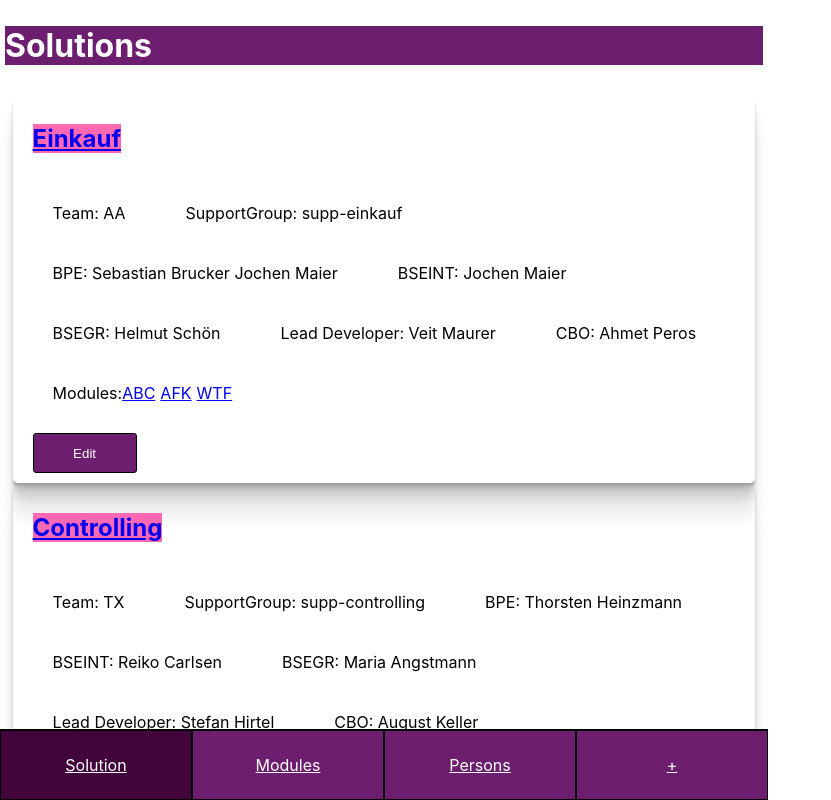
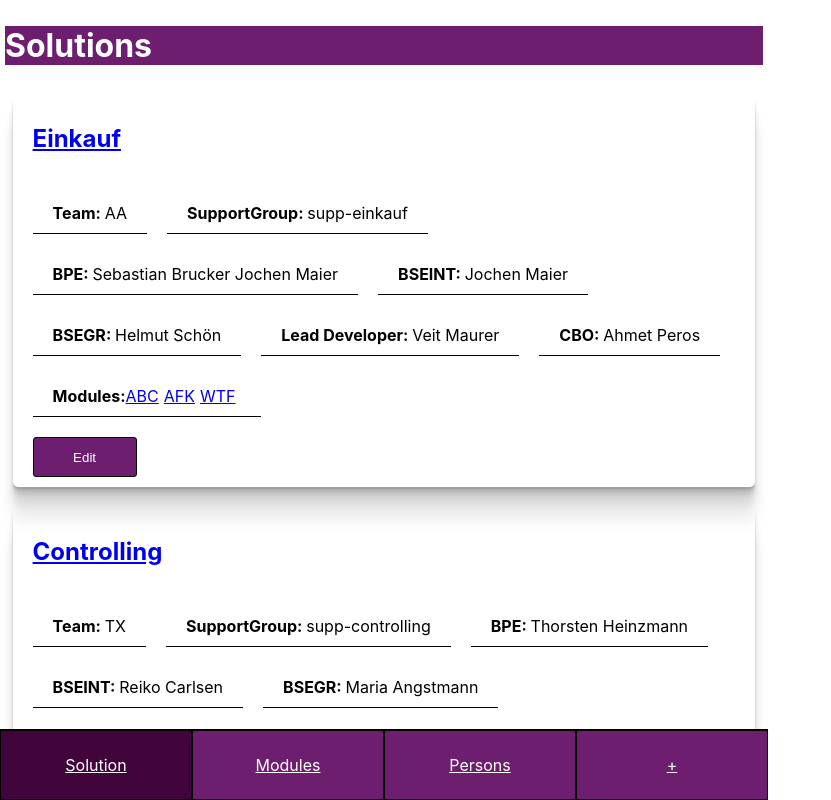
Before and after one commit to kochch1337/Capstone-Project, a Next.js app: page / in a window 1280 px wide. Shown: the top 800 px of the page, without its empty margins (0-831 px from the left). Built offline with nearby package versions, Linux system fonts and the light colour scheme.

Commit message:
update styling

```diff
--- a/components/Button/Button.styled.js
+++ b/components/Button/Button.styled.js
@@ -24,4 +24,12 @@ const ButtonStyled = styled.button`
   }
 `;
 
-export { ButtonStyled };
+const StyledButtonContainerCentered = styled.div`
+  display: flex;
+  justify-content: center;
+  align-items: center;
+  flex-direction: column;
+  gap: 20px;
+`;
+
+export { ButtonStyled, StyledButtonContainerCentered };
--- a/components/Card/Card.styled.js
+++ b/components/Card/Card.styled.js
@@ -2,14 +2,13 @@ import styled from "styled-components";
 
 const StyledCard = styled.li`
   position: relative;
-  color: var(--granite);
   width: 100%;
   border-radius: 5px;
   overflow: hidden;
-  background-color: var(--water);
   box-shadow: rgba(0, 0, 0, 0.09) 0px 2px 1px, rgba(0, 0, 0, 0.09) 0px 4px 2px,
     rgba(0, 0, 0, 0.09) 0px 8px 4px, rgba(0, 0, 0, 0.09) 0px 16px 8px,
     rgba(0, 0, 0, 0.09) 0px 32px 16px;
+  margin-bottom: 20px;
 `;
 
 const StyledCardContent = styled.div`
@@ -22,10 +21,11 @@ const StyledCardContent = styled.div`
 const StyledCardContentElement = styled.div`
   padding: 10px 20px;
   gap: 20px;
+  border-bottom: 1px solid black;
 `;
 
 const StyledCardTitle = styled.h2`
-  background-color: hotpink;
+  text-align: center;
 `;
 
 const StyledCardModuleList = styled.ul`
--- a/components/SolutionInfo/index.js
+++ b/components/SolutionInfo/index.js
@@ -47,13 +47,15 @@ export default function SolutionInfo({ solution, modulesData, personsData }) {
         </StyledCardContent>
         <StyledCardContent>
           <StyledCardContentElement>
-            Team: {solution.team}
+            <b>Team: </b>
+            {solution.team}
           </StyledCardContentElement>
           <StyledCardContentElement>
-            SupportGroup: {solution.supportGroup}
+            <b>SupportGroup: </b>
+            {solution.supportGroup}
           </StyledCardContentElement>
           <StyledCardContentElement>
-            BPE:
+            <b>BPE: </b>
             {solution.bpe.map((personalid) => {
               const person = personsData.find(
                 (pers) => pers.personal_Id == personalid
@@ -62,7 +64,7 @@ export default function SolutionInfo({ solution, modulesData, personsData }) {
             })}
           </StyledCardContentElement>
           <StyledCardContentElement>
-            BSEINT:{" "}
+            <b>BSEINT: </b>
             {solution.bseint.map((personalid) => {
               const person = personsData.find(
                 (pers) => pers.personal_Id == personalid
@@ -71,7 +73,7 @@ export default function SolutionInfo({ solution, modulesData, personsData }) {
             })}
           </StyledCardContentElement>
           <StyledCardContentElement>
-            BSEGR:{" "}
+            <b>BSEGR: </b>
             {solution.bsegr.map((personalid) => {
               const person = personsData.find(
                 (pers) => pers.personal_Id == personalid
@@ -80,7 +82,7 @@ export default function SolutionInfo({ solution, modulesData, personsData }) {
             })}
           </StyledCardContentElement>
           <StyledCardContentElement>
-            Lead Developer:{" "}
+            <b>Lead Developer: </b>
             {solution.leadDeveloper.map((personalid) => {
               const person = personsData.find(
                 (pers) => pers.personal_Id == personalid
@@ -89,7 +91,7 @@ export default function SolutionInfo({ solution, modulesData, personsData }) {
             })}
           </StyledCardContentElement>
           <StyledCardContentElement>
-            CBO:{" "}
+            <b>CBO: </b>
             {solution.cbo.map((personalid) => {
               const person = personsData.find(
                 (pers) => pers.personal_Id == personalid
@@ -99,7 +101,7 @@ export default function SolutionInfo({ solution, modulesData, personsData }) {
           </StyledCardContentElement>
           <StyledCardContentElement>
             <StyledCardModuleList>
-              Modules:
+              <b>Modules:</b>
               {solution.modules.map((moduleid) => {
                 const module = modulesData.find(
                   (moduledata) => moduledata.module_Id === moduleid
```
Also changed, not shown: pages/newEntries/index.js (+6 -3 lines).
